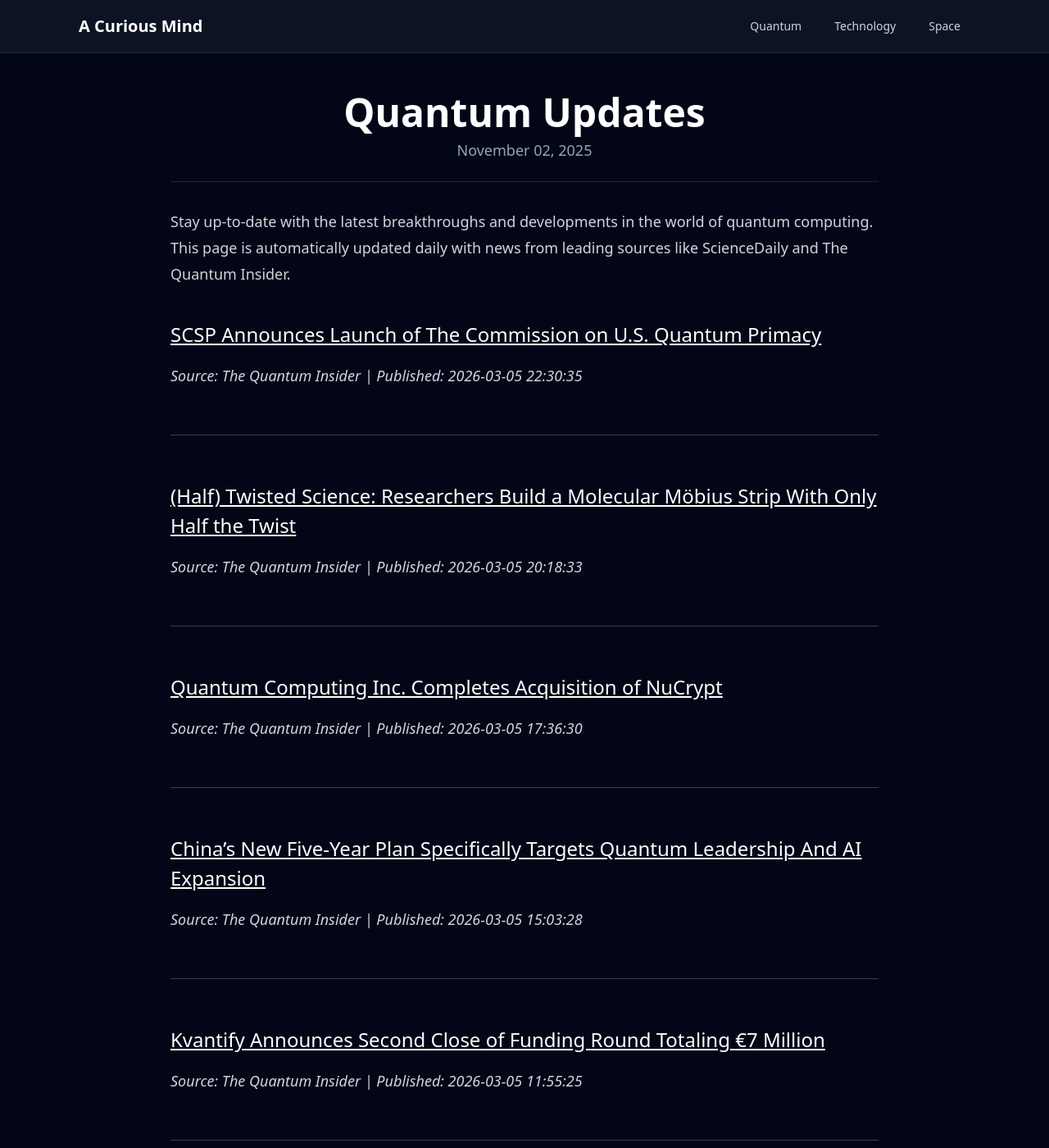
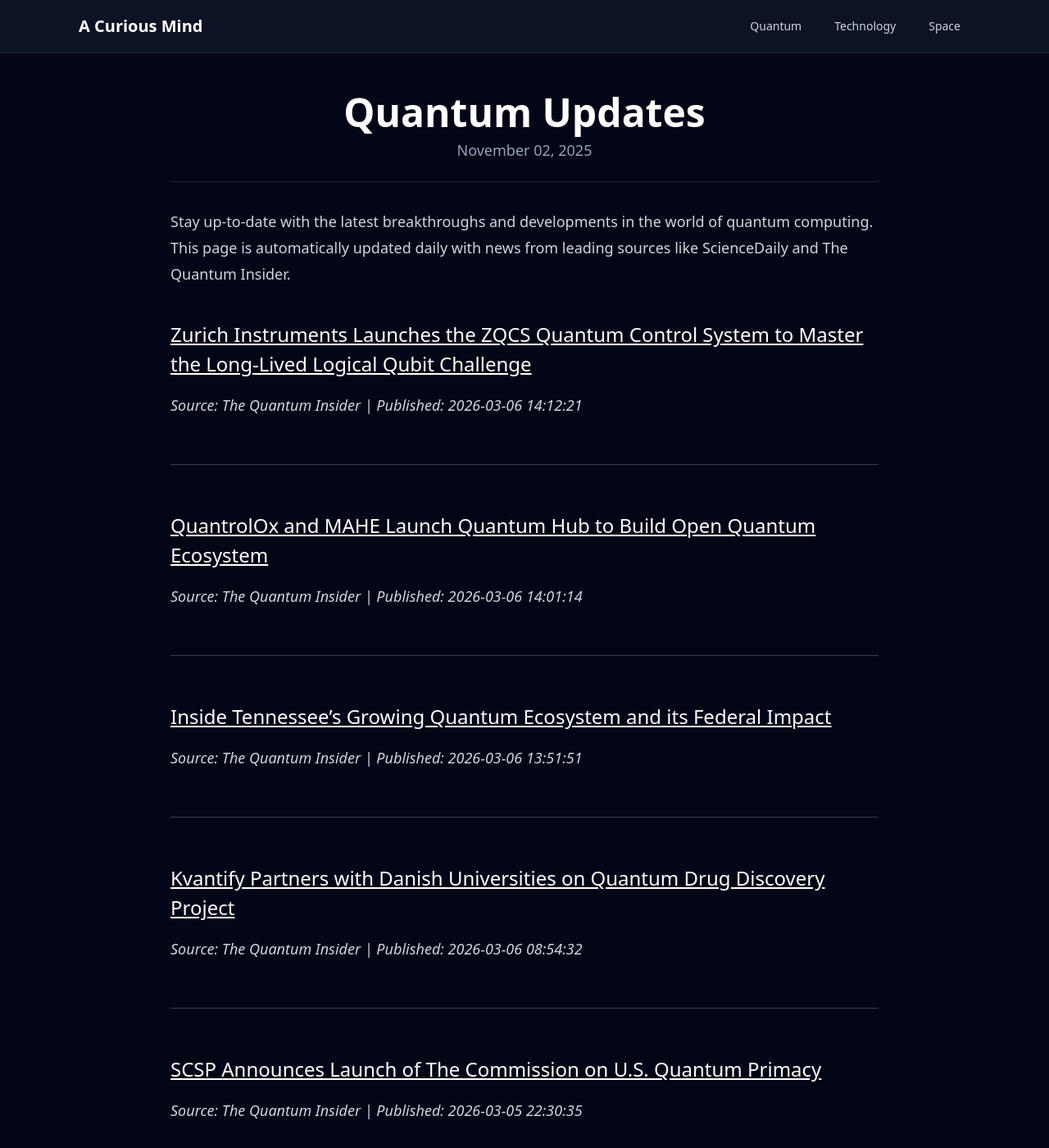
Before and after one commit to onehl7/onehl7.github.io, a Jekyll site: the page built from _posts/2025-11-02-quantum-updates.md, in a window 1280 px wide and 1400 px high. Shown: the whole window at 82% size. Built offline with Jekyll 4.4.1, drawn with Linux system fonts in a browser that asks for light colours; nearby versions of some CDN libraries.

Commit message:
Update quantum news data

```diff
--- a/_data/quantum_news.json
+++ b/_data/quantum_news.json
@@ -1,33 +1,33 @@
 [
+  {
+    "source": "The Quantum Insider",
+    "title": "Zurich Instruments Launches the ZQCS Quantum Control System to Master the Long-Lived Logical Qubit Challenge",
+    "link": "https://thequantuminsider.com/2026/03/06/zurich-instruments-zqcs-quantum-control-system-logical-qubits/",
+    "published": "2026-03-06 14:12:21"
+  },
+  {
+    "source": "The Quantum Insider",
+    "title": "QuantrolOx and MAHE Launch Quantum Hub to Build Open Quantum Ecosystem",
+    "link": "https://thequantuminsider.com/2026/03/06/quantrolox-mahe-launch-quantum-hub/",
+    "published": "2026-03-06 14:01:14"
+  },
+  {
+    "source": "The Quantum Insider",
+    "title": "Inside Tennessee\u2019s Growing Quantum Ecosystem and its Federal Impact",
+    "link": "https://thequantuminsider.com/2026/03/06/tennessee-quantum-ecosystem-advances/",
+    "published": "2026-03-06 13:51:51"
+  },
+  {
+    "source": "The Quantum Insider",
+    "title": "Kvantify Partners with Danish Universities on Quantum Drug Discovery Project",
+    "link": "https://thequantuminsider.com/2026/03/06/kvantify-quantum-drug-discovery-project/",
+    "published": "2026-03-06 08:54:32"
+  },
   {
     "source": "The Quantum Insider",
     "title": "SCSP Announces Launch of The Commission on U.S. Quantum Primacy",
     "link": "https://thequantuminsider.com/2026/03/05/scsp-announces-launch-of-the-commission-on-u-s-quantum-primacy/",
     "published": "2026-03-05 22:30:35"
-  },
-  {
-    "source": "The Quantum Insider",
-    "title": "(Half) Twisted Science: Researchers Build a Molecular M\u00f6bius Strip With Only Half the Twist",
-    "link": "https://thequantuminsider.com/2026/03/05/half-twisted-science-researchers-build-a-molecular-mobius-strip-with-only-half-the-twist/",
-    "published": "2026-03-05 20:18:33"
-  },
-  {
-    "source": "The Quantum Insider",
-    "title": "Quantum Computing Inc. Completes Acquisition of NuCrypt",
-    "link": "https://thequantuminsider.com/2026/03/05/quantum-computing-inc-acquires-nucrypt/",
-    "published": "2026-03-05 17:36:30"
-  },
-  {
-    "source": "The Quantum Insider",
-    "title": "China\u2019s New Five-Year Plan Specifically Targets Quantum Leadership And AI Expansion",
-    "link": "https://thequantuminsider.com/2026/03/05/chinas-new-five-year-plan-specifically-targets-quantum-leadership-and-ai-expansion/",
-    "published": "2026-03-05 15:03:28"
-  },
-  {
-    "source": "The Quantum Insider",
-    "title": "Kvantify Announces Second Close of Funding Round Totaling \u20ac7 Million",
-    "link": "https://thequantuminsider.com/2026/03/05/kvantify-announces-second-close-of-funding-round-totaling-e7-million/",
-    "published": "2026-03-05 11:55:25"
   },
   {
     "source": "ScienceDaily (Quantum Computing)",
```
